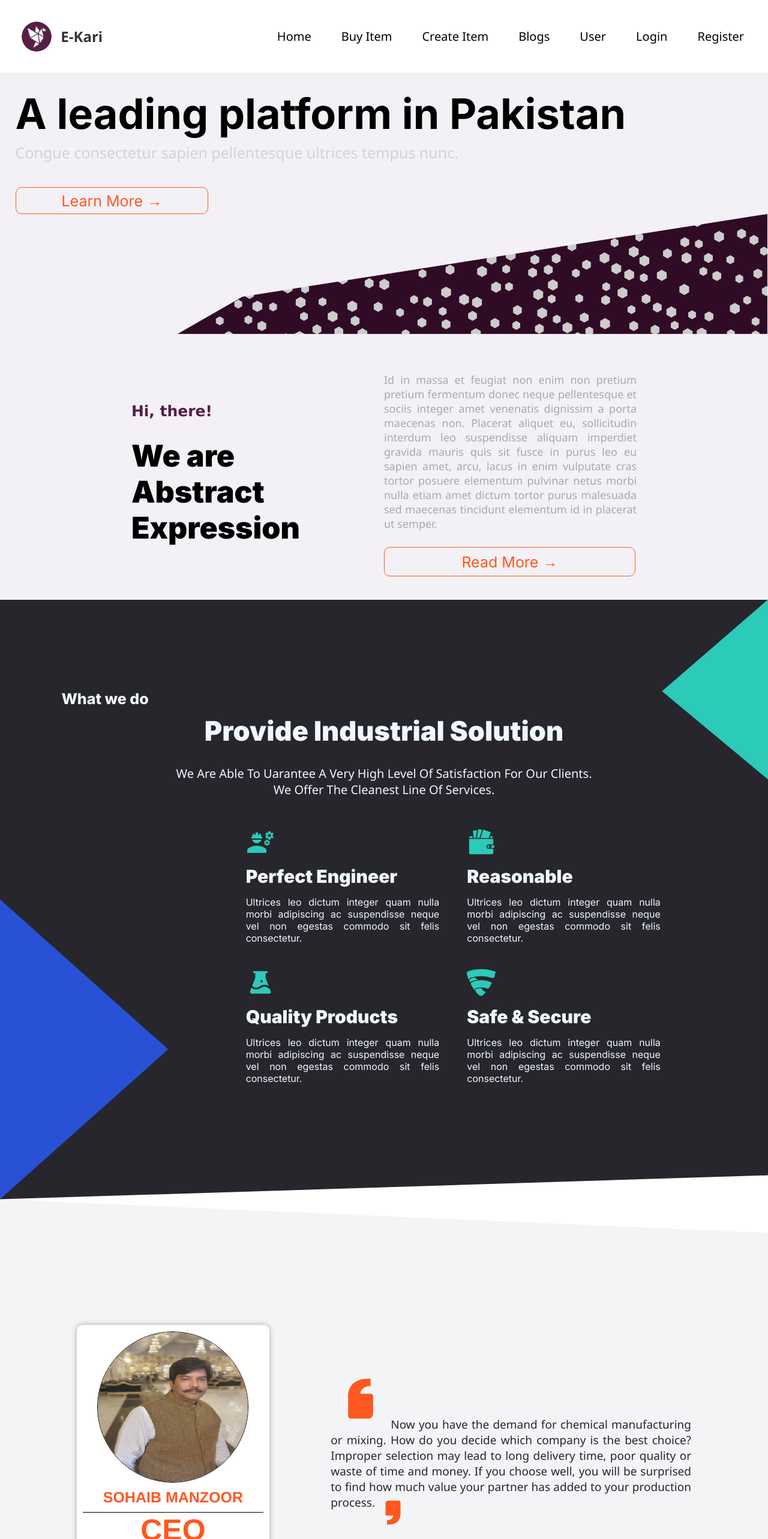
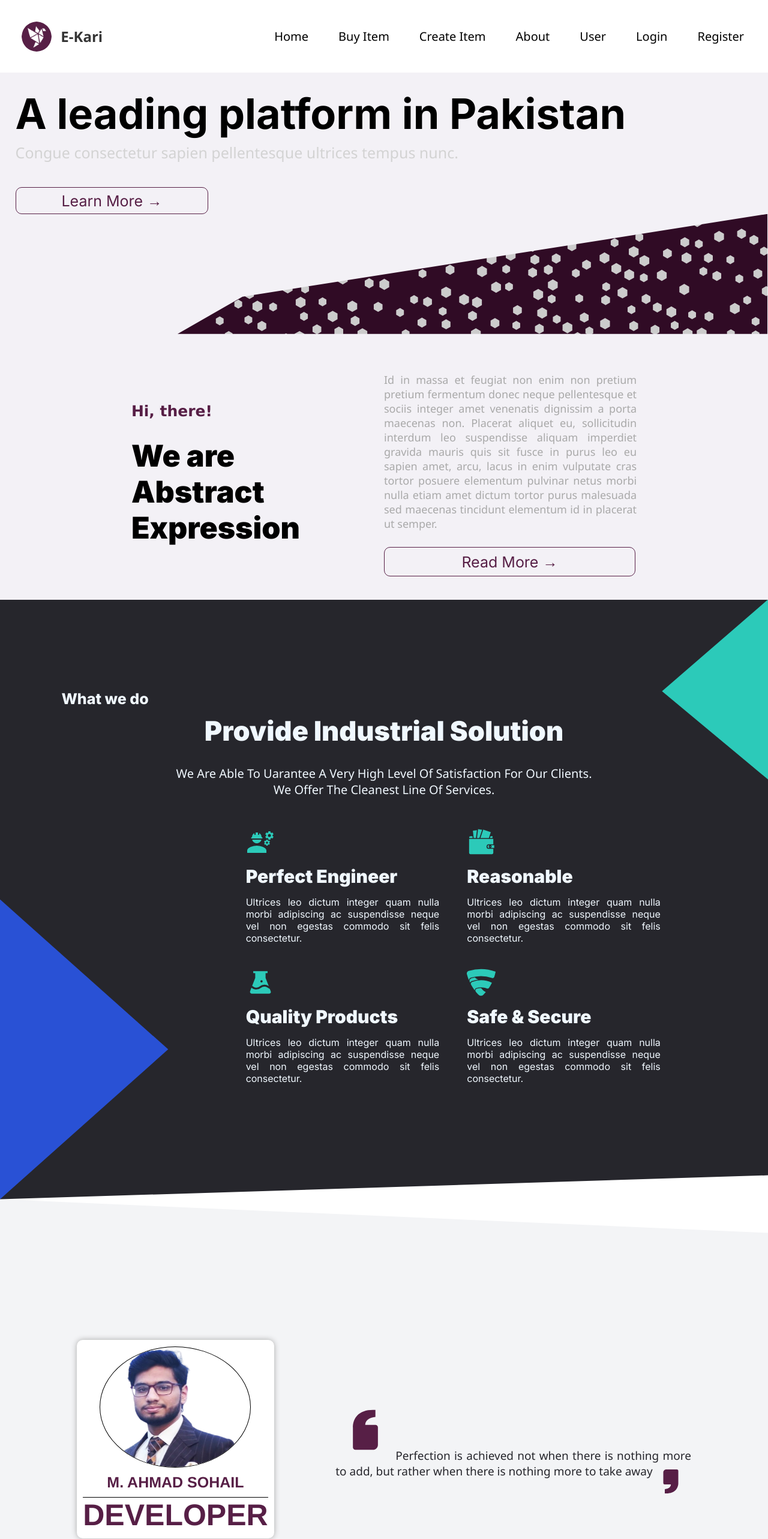
Before and after one commit to ahmadsohailMask01/E-Kari-Marketplace-, a Next.js app: page /about in a window 1280 px wide. Shown: the top 2566 px of the page at 60% size. Built offline with nearby package versions, Linux system fonts and the light colour scheme.

Commit message:
Changes made lately

```diff
--- a/src/app/api/request_order/route.js
+++ b/src/app/api/request_order/route.js
@@ -34,12 +34,12 @@ export async function POST(req, res) {
         padding: 2%;
         border-radius: 10px;
         border: 1px solid darkgray;
-        background-color: #f3f3f3;
+        background-color: #571d46;
         box-shadow: 0px 0px 10px lightgray;
+        color: white;
       }
       .order_head {
         align-self: center;
-        color: #ff5820;
         font-family: "Segoe UI", Tahoma, Geneva, Verdana, sans-serif;
         font-size: 45px;
         font-weight: 700;
@@ -47,20 +47,26 @@ export async function POST(req, res) {
       .label_info {
         font-family: "Trebuchet MS", "Lucida Sans Unicode", "Lucida Grande",
           "Lucida Sans", Arial, sans-serif;
-        color: #3b3b3b;
         font-size: 25px;
       }
       .value {
         font-family: "Gill Sans", "Gill Sans MT", Calibri, "Trebuchet MS",
           sans-serif;
-        color: #282c34;
         font-size: 27px;
+      }
+      .value_msg {
+        font-family: "Gill Sans", "Gill Sans MT", Calibri, "Trebuchet MS",
+          sans-serif;
+        font-size: 20px;
+      }
+      .email_bg{
+        background-color:#f3f3f3;
       }
     </style>
   </head>
   <body>
     <div class="order_container">
-      <h1 class="order_head">PAKChem Traders</h1>
+      <h1 class="order_head">E-Kari</h1>
       <h1 class="order_head">Order Summary</h1>
       <label htmlFor="" class="label_info">Product Title:</label>
       <h2 class="value">${Product_title}</h2>
@@ -69,7 +75,7 @@ export async function POST(req, res) {
       <label htmlFor="" class="label_info">Client Name:</label>
       <h4 class="value">${client_name}</h4>
       <label htmlFor="" class="label_info">Client Email:</label>
-      <h4 class="value">${client_email}</h4>
+      <h4 class="value email_bg">${client_email}</h4>
       <label htmlFor="" class="label_info">Client Phone No.</label>
       <h4 class="value">${client_phone}</h4>
       <label htmlFor="" class="label_info">Quantity of Product:</label>
--- a/src/app/components/about.js
+++ b/src/app/components/about.js
@@ -2,7 +2,7 @@ import React from "react";
 import styles from "../../../styles/about.module.css";
 import Link from "next/link";
 import Image from "next/image";
-import ceo from "../../../assets/ceo.jpeg";
+import ceo from "../../../assets/ceo.png";
 import {
   BiSolidQuoteSingleLeft,
   BiSolidQuoteSingleRight,
@@ -109,16 +109,13 @@ const About = () => {
         <div className={styles.sec4_container}>
           <span className={styles.tech_intro}>
             <Image src={ceo} className={styles.ceo_picture} alt="CEO_Image" />
-            <span className={styles.ceo_name}>Sohaib Manzoor</span>
-            <span className={styles.ceo_head}>Ceo</span>
+            <span className={styles.ceo_name}>M. Ahmad Sohail</span>
+            <span className={styles.ceo_head}>Developer</span>
           </span>
           <span className={styles.tech_para}>
             <BiSolidQuoteSingleLeft className={styles.comma1} />
-            Now you have the demand for chemical manufacturing or mixing. How do
-            you decide which company is the best choice? Improper selection may
-            lead to long delivery time, poor quality or waste of time and money.
-            If you choose well, you will be surprised to find how much value
-            your partner has added to your production process.
+            Perfection is achieved not when there is nothing more to add, but
+            rather when there is nothing more to take away
             <BiSolidQuoteSingleRight className={styles.comma2} />
           </span>
         </div>
@@ -127,17 +124,22 @@ const About = () => {
         <div className={styles.sec4_container}>
           <span className={styles.tech_intro}>Our Values</span>
           <span className={styles.tech_para}>
-            To manufacture, produce, refine, process, formulate, acquire,
-            convert, sell, distribute, import, export,deal in either as
-            principals or agents in organic and inorganic chemicals
+            Fostering a community-driven approach that prioritizes and
+            celebrates the authenticity and originality of digital artworks,
+            ensuring fair compensation and recognition for artists
           </span>
         </div>
         <div className={styles.sec4_container}>
           <span className={styles.tech_intro}>Our Mission</span>
           <span className={styles.tech_para}>
-            To manufacture, produce, refine, process, formulate, acquire,
-            convert, sell, distribute, import, export,deal in either as
-            principals or agents in organic and inorganic chemicals
+            Fostering creativity and forging connections, our mission is to
+            provide a vibrant digital marketplace where artists can unleash
+            their creativity and connect with a global audience. We believe in
+            empowering creators by offering them a platform to showcase their
+            talent, while also enabling art enthusiasts to discover and acquire
+            unique digital artworks that resonate with their souls. Through
+            meaningful connections and appreciation of diverse art forms, we aim
+            to cultivate a thriving community where inspiration knows no bounds
           </span>
         </div>
       </section>
--- a/src/app/components/addproduct.js
+++ b/src/app/components/addproduct.js
@@ -32,7 +32,7 @@ const AddProduct = () => {
       });
 
       notify.success("Product Created Successfully");
-      router.push("/admin_dashboard");
+      router.push("/products");
       router.refresh();
     } catch (error) {
       notify.error("Failed to create a Product", error);
--- a/src/app/components/admin_dashboard.js
+++ b/src/app/components/admin_dashboard.js
@@ -8,9 +8,7 @@ const Admin_Dashboard = () => {
     <>
       <section className={styles.admin_sec}>
         <div className={styles.admin_container}>
-          <label className={styles.admin_head}>
-            Welcome to Admin Dashboard
-          </label>
+          <label className={styles.admin_head}>Welcome to User Dashboard</label>
           <Logout />
         </div>
         <Admin_Products />
--- a/src/app/components/header.js
+++ b/src/app/components/header.js
@@ -21,10 +21,10 @@ export default function Header() {
           <Link className={styles.link_style} href="/addProduct">
             Create Item
           </Link>
-          <Link className={styles.link_style} href="/blog">
-            Blogs
+          <Link className={styles.link_style} href="/about">
+            About
           </Link>
-          <Link className={styles.link_style} href="/user">
+          <Link className={styles.link_style} href="/admin_dashboard">
             User
           </Link>
           <Link className={styles.link_style} href="/login">
--- a/src/app/components/request_order.js
+++ b/src/app/components/request_order.js
@@ -136,7 +136,9 @@ const Request_Product = ({ title, price }) => {
             />
             <label className={styles.price_label}>
               Your Total Price will be:{" "}
-              <strong>{pkr.format(new_price)} PKR</strong>
+              <strong style={{ color: `#571d46` }}>
+                {pkr.format(new_price)} PKR
+              </strong>
             </label>
             <input
               type="text"
--- a/styles/about.module.css
+++ b/styles/about.module.css
@@ -25,13 +25,13 @@
   font-family: "Segoe UI", Tahoma, Geneva, Verdana, sans-serif;
 }
 .btn {
-  color: #ff5820;
+  color: #571f46;
   margin-top: 3%;
   text-align: center;
   width: 25%;
   font-size: 25px;
   text-decoration: none;
-  border: 1px solid #ff5820;
+  border: 1px solid #571f46;
   padding: 0.5%;
   border-radius: 10px;
 }
@@ -96,21 +96,21 @@
 .btn2 {
   width: 95%;
   padding: 2%;
-  color: #ff5820;
+  color: #571f46;
   margin-top: 3%;
   text-align: center;
   font-size: 25px;
   text-decoration: none;
-  border: 1px solid #ff5820;
+  border: 1px solid #571f46;
   border-radius: 10px;
 }
 .btn:hover {
-  background-color: #ff5820;
+  background-color: #571f46;
   color: white;
   transition: 1s ease;
 }
 .btn2:hover {
-  background-color: #ff5820;
+  background-color: #571f46;
   color: white;
   transition: 1s ease;
 }
@@ -231,7 +231,7 @@
   width: 80%;
 }
 .tech_intro {
-  color: #ff5820;
+  color: #571f46;
   font-size: 50px;
   font-weight: 800;
   text-align: justify;
@@ -263,7 +263,7 @@
 }
 .ceo_picture {
   width: 250px;
-  height: 250px;
+  height: 200px;
   border-radius: 50%;
   border: 1px solid black;
 }
@@ -277,15 +277,15 @@
 }
 .tech_para::selection {
   color: white;
-  background-color: #ff5820;
+  background-color: #571f46;
 }
 .comma1 {
   width: 100px;
   height: 100px;
-  color: #ff5820;
+  color: #571f46;
 }
 .comma2 {
-  color: #ff5820;
+  color: #571f46;
   width: 60px;
   height: 60px;
   position: absolute;
@@ -305,7 +305,7 @@
 }
 .sec5_head {
   font-size: 40px;
-  color: #ff5820;
+  color: #571f46;
   font-weight: 700;
   font-family: "Segoe UI", Tahoma, Geneva, Verdana, sans-serif;
 }
--- a/styles/footer.module.css
+++ b/styles/footer.module.css
@@ -1,7 +1,7 @@
 .footer_section {
   display: flex;
   flex-direction: column;
-  background-color: #571f46;
+  background-color: #571d46;
   background-repeat: no-repeat;
   background-size: cover;
   justify-content: center;
--- a/styles/products.module.css
+++ b/styles/products.module.css
@@ -30,7 +30,7 @@
 }
 .select::selection {
   color: white;
-  background-color: #ff5820;
+  background-color: #571d46;
 }
 .icons {
   display: flex;
@@ -76,7 +76,7 @@
   text-align: center;
   font-size: 20px;
   color: white;
-  background-color: #ff5820;
+  background-color: #571d46;
   padding: 1%;
   width: 20%;
   text-decoration: none;
@@ -100,7 +100,7 @@
   align-self: center;
   font-size: 20px;
   color: white;
-  background-color: #ff5820;
+  background-color: #571d46;
   border: none;
   border-radius: 10px;
   width: 40%;
```
Also changed, not shown: styles/addProduct.module.css (+6 -6 lines), styles/admin.module.css (+4 -4 lines), assets/ceo.jpeg (deleted), assets/ceo.png (added).
